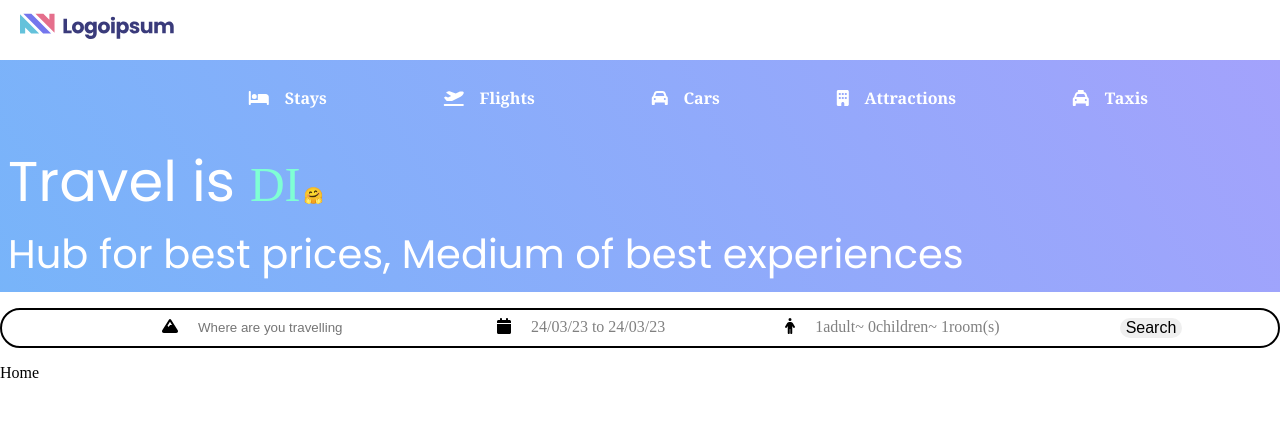
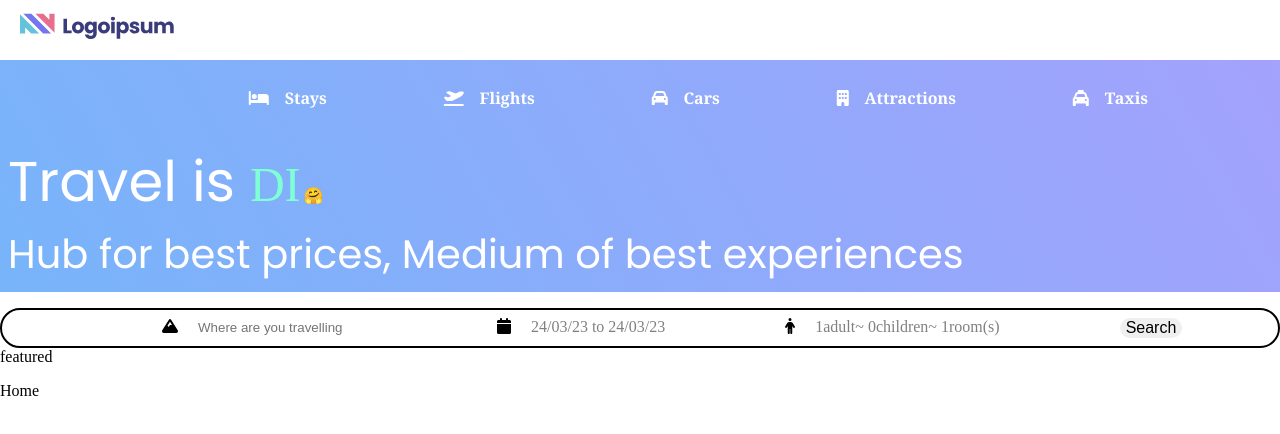
Before and after one commit to DevPipalia/Booking-web-app, a React (Create React App) app: page / in a window 1280 px wide. Shown: the top 434 px of the page. Built offline with nearby package versions, Linux system fonts and the light colour scheme.

Commit message:
initializd feautured component

```diff
--- /dev/null
+++ b/src/components/Featured/Featured.jsx
@@ -0,0 +1,13 @@
+import "./featured.css";
+import React from "react";
+
+function Featured(){
+    return(
+        <>
+            featured
+        </>
+    )
+}
+
+
+export default Featured;
--- a/src/pages/Home/Home.jsx
+++ b/src/pages/Home/Home.jsx
@@ -1,12 +1,14 @@
 import React from "react";
 import NavigationBar from "../../components/Navbar/Navbar";
 import Header from "../../components/Header/Header";
+import Featured from "../../components/Featured/Featured";
 
 function HomePage(){
     return(
         <div>
             <NavigationBar/>
             <Header/>
+            <Featured/>
             <p>Home</p>
         </div>
     )
```
Also changed, not shown: src/components/Featured/featured.css (added).
